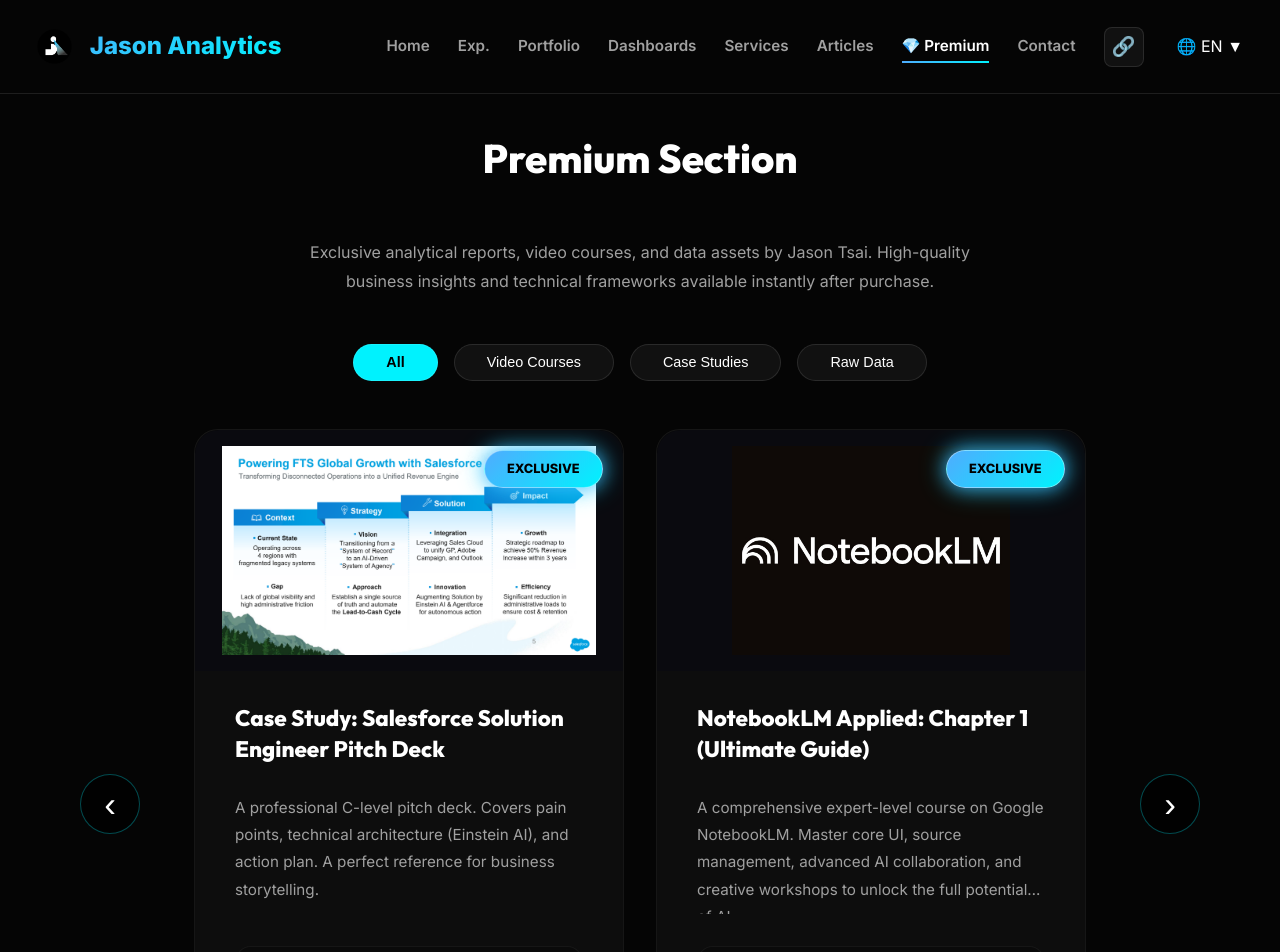
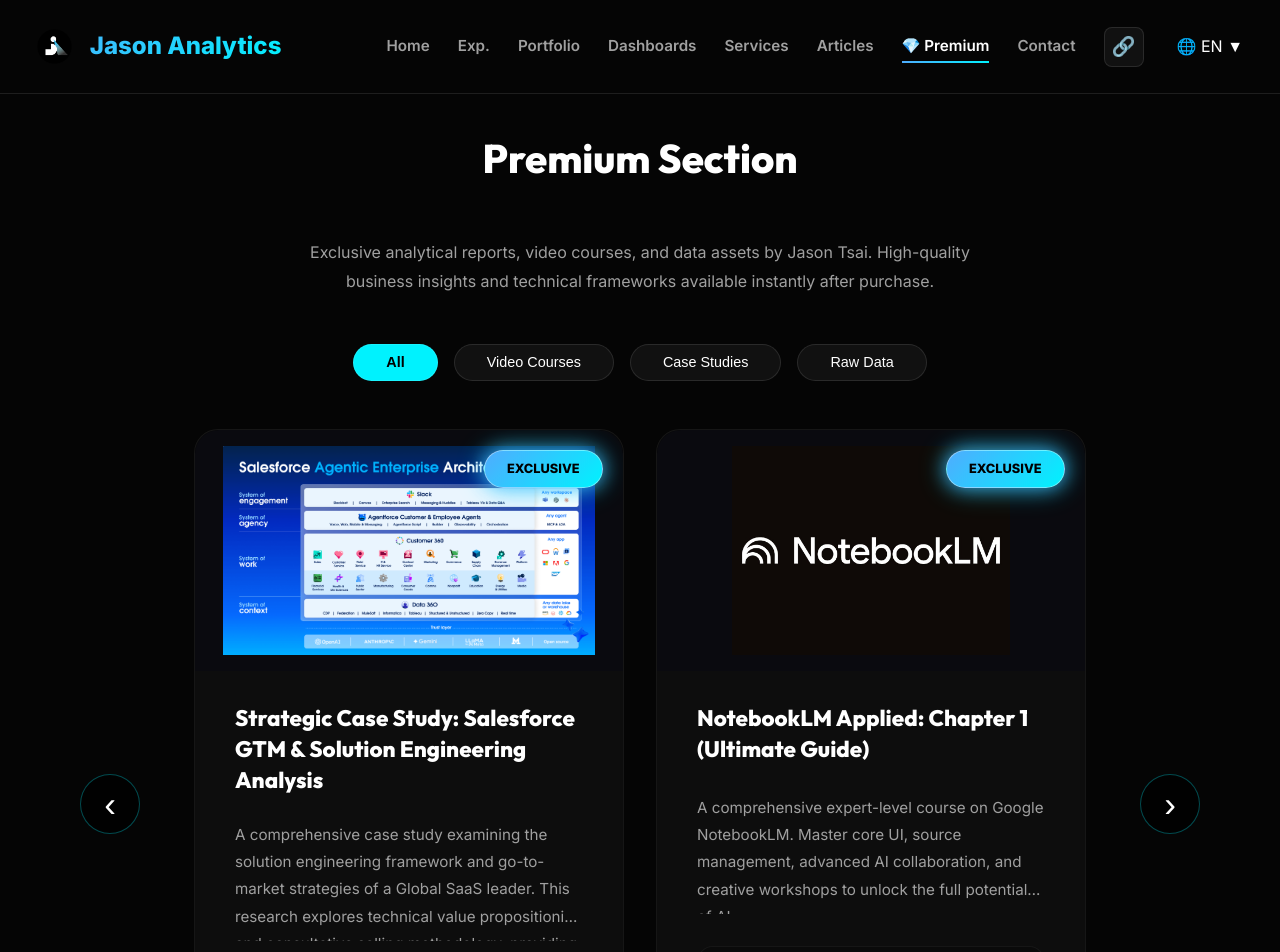
Before and after one commit to ds-jason-tsai/jason-by-tsai-portfolio, a Next.js app: page /en/reports in a window 1280 px wide. Shown: the top 952 px of the page. Built offline with nearby package versions, Linux system fonts and the light colour scheme.

Commit message:
UI: Rebrand Salesforce item as Strategic Case Study and update cover image

```diff
--- a/components/ReportsClient.tsx
+++ b/components/ReportsClient.tsx
@@ -8,16 +8,16 @@
   {
     id: 'salesforce_se',
     category: 'report',
-    image: '/images/salesforce_cover.png',
+    image: '/images/case_study_sfse.png',
     title: {
-      zh: 'Case Study：Salesforce Solution Engineer Pitch Deck',
-      en: 'Case Study: Salesforce Solution Engineer Pitch Deck',
-      ja: 'ケーススタディ：Salesforce SE プレゼン',
+      zh: '策略深探：Salesforce 解決方案工程架構與市場策略研究 (Case Study)',
+      en: 'Strategic Case Study: Salesforce GTM & Solution Engineering Analysis',
+      ja: '戦略的考察：Salesforce ソリューションエンジニアリングのフレームワークと市場参入戦略のケーススタディ',
     },
     description: {
-      zh: '專業 C-level 提案簡報：包含執行摘要、痛點剖析、技術架構 (Einstein AI) 與行動計畫。適合數據分析師與技術顧問參考其商業敘事框架。',
-      en: 'A professional C-level pitch deck. Covers pain points, technical architecture (Einstein AI), and action plan. A perfect reference for business storytelling.',
-      ja: 'プロのCレベル向けプレゼン。Einstein AIを中心とした技術アーキテクチャ、ビジネス上の課題、アクションプランを網羅したピッチデッキです。',
+      zh: '本案例研究深入解析全球 SaaS 領軍企業 Salesforce 的解決方案工程框架與市場進入策略。透過技術價值主張與顧問式銷售方法的深度研究，為專業人士提供高品質的商業分析與解決方案架構範本。適合數據分析師與技術顧問參考其商業敘事框架。',
+      en: 'A comprehensive case study examining the solution engineering framework and go-to-market strategies of a Global SaaS leader. This research explores technical value propositioning and consultative selling methodology, providing a professional template for business storytelling and solution architecture.',
+      ja: '世界的な SaaS リーダーである Salesforce のソリューションエンジニアリング体制と市場戦略を深く掘り下げたケーススタディ。技術的価値提案とコンサルティング・セールス手法の分析を通じて、専門家に高度なビジネスインサイトとソリューション構築のフレームワークを提供します。',
     },
     chapters: [
       { id: '1', zh: '執行摘要與專案影響 (Executive Summary)', en: 'Executive Summary', ja: 'エグゼクティブサマリー' },
```
Also changed, not shown: public/images/case_study_sfse.png (added).
